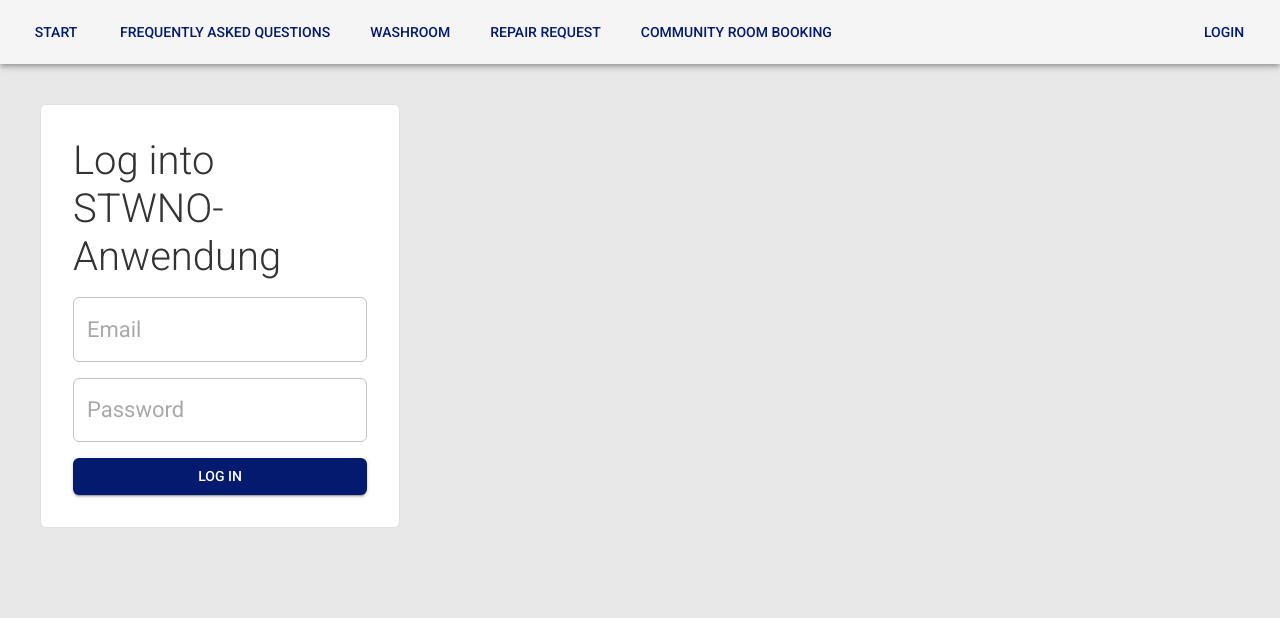
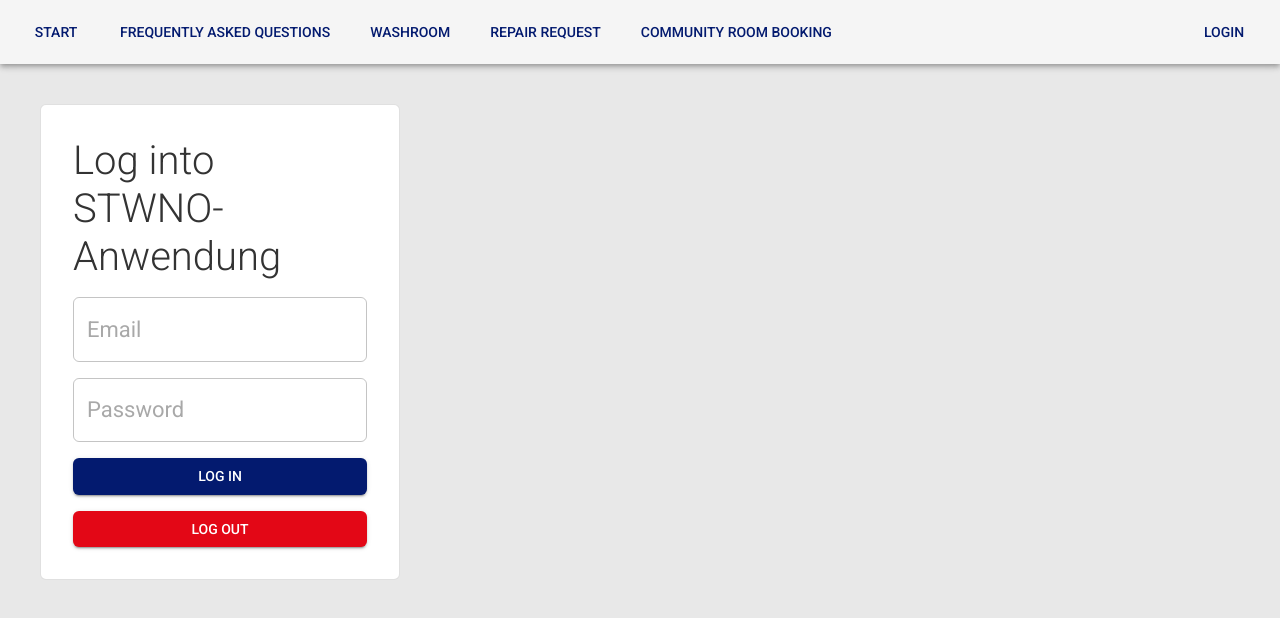
Before and after one commit to Praxisseminar-SoSe-2026/stwno-anwendung, a React (Vite) app in the folder frontend/: page /login in a window 1280 px wide. Shown: the top 618 px of the page. Built offline with nearby package versions, Linux system fonts and the light colour scheme; no server answers.

Commit message:
feat: add logout function
refs #62

```diff
--- /dev/null
+++ b/frontend/src/hooks/useLogout.ts
@@ -0,0 +1,13 @@
+import { useNavigate } from 'react-router'
+
+// made with docs [https://reactrouter.com/api/hooks/useNavigate]
+export function useLogout() {
+  const navigate = useNavigate()
+
+  const logout = () => {
+    localStorage.removeItem('access_token')
+    navigate('/')
+  }
+
+  return { logout }
+}
--- a/frontend/src/i18n/languages/de.json
+++ b/frontend/src/i18n/languages/de.json
@@ -55,6 +55,7 @@
     "passwordInvalid": "Bitte geben Sie ein gültiges Passwort an.",
     "signingIn": "wird angemeldet...",
     "signIn": "Anmelden",
+    "signOut": "Abmelden",
     "error": "Login fehlgeschlagen."
   },
   "notFound": {
--- a/frontend/src/i18n/languages/en.json
+++ b/frontend/src/i18n/languages/en.json
@@ -55,6 +55,7 @@
     "passwordInvalid": "Please enter a valid password.",
     "signingIn": "is signing in...",
     "signIn": "Log in",
+    "signOut": "Log out",
     "error": "Login failed."
   },
   "notFound": {
--- a/frontend/src/pages/general/LoginPage.tsx
+++ b/frontend/src/pages/general/LoginPage.tsx
@@ -3,6 +3,7 @@ import { useTranslation } from 'react-i18next'
 import { useState } from 'react'
 import type { SubmitEventHandler } from 'react'
 import { useLogin } from '../../hooks/useLogin.ts'
+import { useLogout } from '../../hooks/useLogout.ts'
 import {
   Typography,
   Paper,
@@ -21,6 +22,7 @@ export function LoginPage() {
   const [passwordErrorMessage, setPasswordErrorMessage] = useState('')
 
   const { submitLogin, loading, error } = useLogin()
+  const { logout } = useLogout()
 
   const handleSubmit: SubmitEventHandler<HTMLFormElement> = async (event) => {
     event.preventDefault()
@@ -119,6 +121,7 @@ export function LoginPage() {
           />
         </FormControl>
 
+        {/*login Button*/}
         <Button
           type="submit"
           variant="contained"
@@ -127,6 +130,11 @@ export function LoginPage() {
         >
           {loading ? t('login.signingIn') : t('login.signIn')}
         </Button>
+
+        {/*logout Button*/}
+        <Button variant="contained" onClick={logout} color="error">
+          {t('login.signOut')}
+        </Button>
         {error && <Typography color="error">{error}</Typography>}
       </Box>
     </Paper>
```
